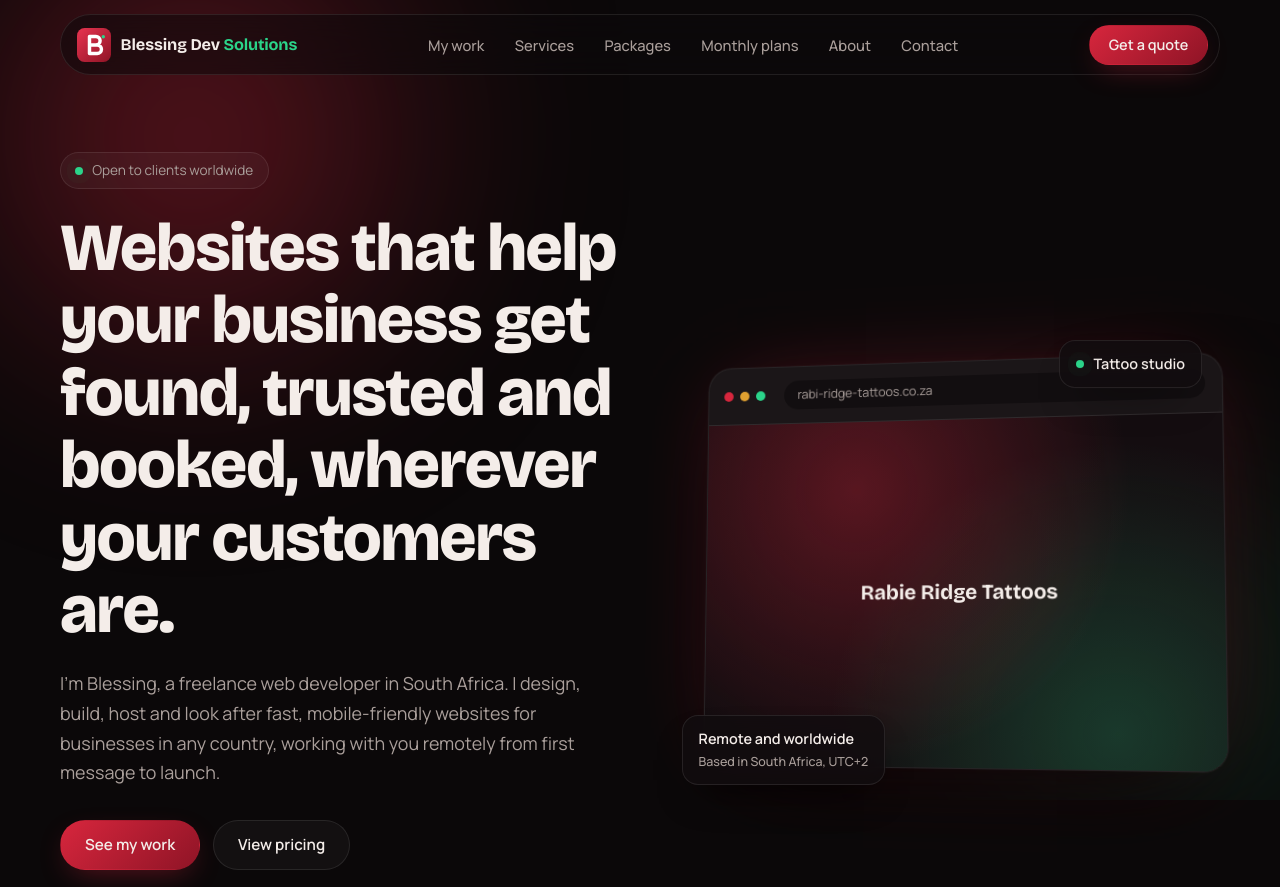
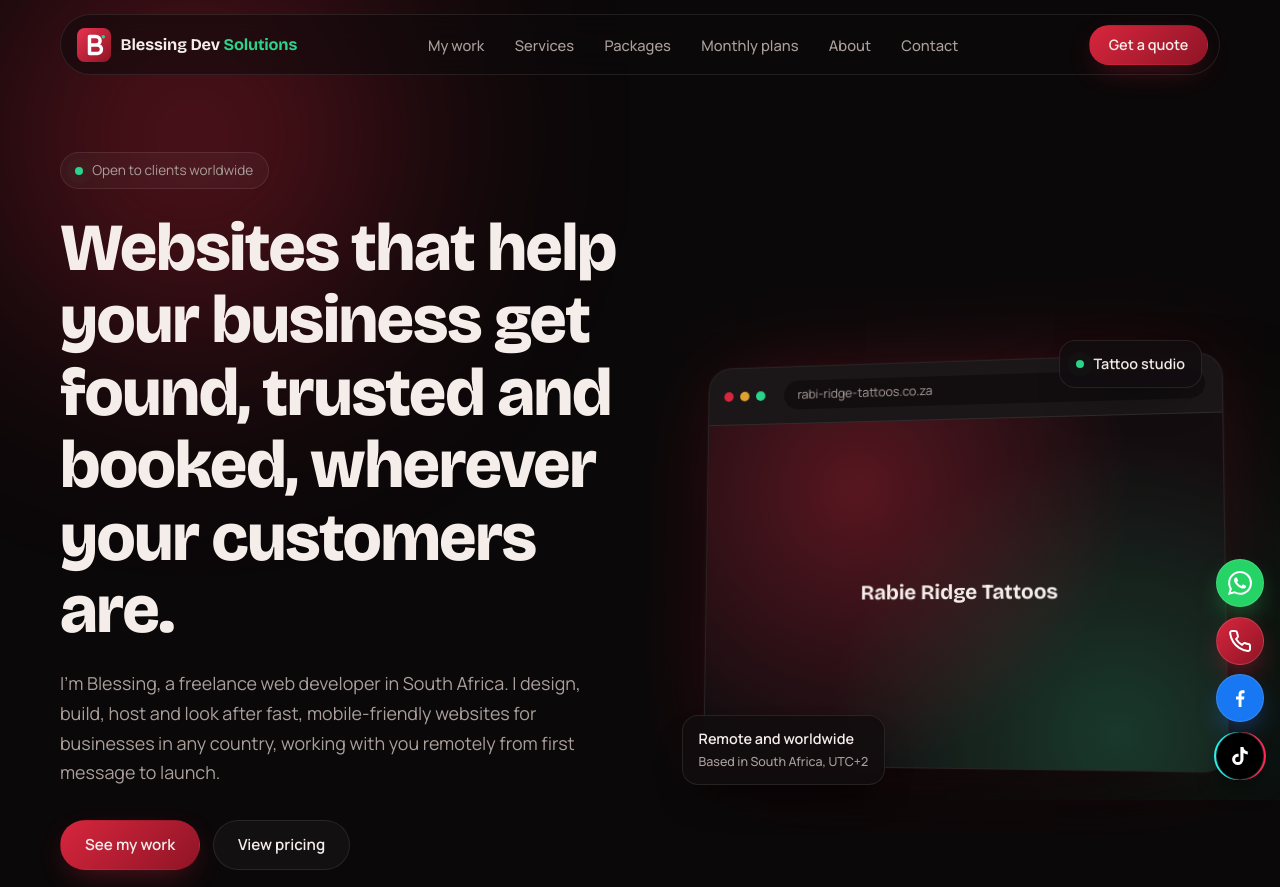
Before and after one commit to Blessing-D3velop/Blessing-Dev-Solutions, a plain HTML site: page index.html in a window 1280 px wide. Shown: the top 887 px of the page. Drawn offline with nearby package versions, Linux system fonts and the light colour scheme.

Commit message:
Add Google site verification meta tag and implement floating contact icons

```diff
--- /dev/null
+++ b/floating-icons.css
@@ -0,0 +1,39 @@
+/* Floating contact and social icons (bottom right corner) */
+.float-social {
+  position: fixed; right: 16px; bottom: 20px; z-index: 60;
+  display: flex; flex-direction: column; gap: 0.6rem;
+}
+.float-social a {
+  position: relative; width: 48px; height: 48px; display: grid; place-items: center; border-radius: 50%;
+  color: #fff; border: 1px solid rgba(255, 255, 255, 0.14);
+  box-shadow: 0 12px 28px -10px rgba(0, 0, 0, 0.8);
+  transition: transform 0.25s cubic-bezier(0.22, 1, 0.36, 1), box-shadow 0.25s;
+}
+.float-social a:hover, .float-social a:focus-visible { transform: translateX(-4px) scale(1.08); }
+.float-social svg { width: 24px; height: 24px; fill: currentColor; }
+.float-social svg.stroke { fill: none; stroke: currentColor; stroke-width: 2; stroke-linecap: round; stroke-linejoin: round; }
+
+.float-social .fs-whatsapp { background: #25d366; box-shadow: 0 12px 28px -10px rgba(37, 211, 102, 0.7); }
+.float-social .fs-call { background: linear-gradient(135deg, #d7263d, #8f1426); box-shadow: 0 12px 28px -10px rgba(215, 38, 61, 0.7); }
+.float-social .fs-facebook { background: #1877f2; box-shadow: 0 12px 28px -10px rgba(24, 119, 242, 0.7); }
+.float-social .fs-tiktok { background: #000; box-shadow: -2px 0 0 #25f4ee, 2px 0 0 #fe2c55, 0 12px 28px -10px rgba(0, 0, 0, 0.9); }
+
+/* Label that slides out on hover (desktop) */
+.float-social a::after {
+  content: attr(data-label); position: absolute; right: calc(100% + 10px); top: 50%;
+  transform: translate(8px, -50%); opacity: 0; pointer-events: none; white-space: nowrap;
+  padding: 0.35rem 0.75rem; border-radius: 999px; background: #1b1316; color: #f4ede9;
+  border: 1px solid rgba(255, 255, 255, 0.12); font: 600 0.82rem "Manrope", "Segoe UI", system-ui, sans-serif;
+  transition: opacity 0.2s, transform 0.2s;
+}
+.float-social a:hover::after, .float-social a:focus-visible::after { opacity: 1; transform: translate(0, -50%); }
+
+@media (max-width: 640px) {
+  .float-social { right: 10px; bottom: 14px; gap: 0.5rem; }
+  .float-social a { width: 42px; height: 42px; }
+  .float-social svg { width: 21px; height: 21px; }
+  .float-social a::after { display: none; }
+}
+@media (prefers-reduced-motion: reduce) {
+  .float-social a, .float-social a::after { transition: none; }
+}
--- a/index.html
+++ b/index.html
@@ -15,9 +15,8 @@
   <link rel="alternate" hreflang="en" href="https://blessing-dev-solutions-sxcb.vercel.app/">
   <link rel="alternate" hreflang="x-default" href="https://blessing-dev-solutions-sxcb.vercel.app/">
 
-  <!-- Google Search Console: paste your verification tag here (HTML tag method), then remove the comment markers.
-  <meta name="google-site-verification" content="YOUR_CODE_HERE">
-  -->
+  <!-- Google Search Console verification -->
+  <meta name="google-site-verification" content="fTHx88Q089Db0-BBYbbXrU_-yT2N-DDlTqWf64-bNlw" />
 
   <!-- Icons -->
   <link rel="icon" href="/images/favicon.ico" sizes="48x48">
@@ -42,9 +41,6 @@
   <meta property="og:image:height" content="630">
   <meta property="og:image:alt" content="Blessing Dev Solutions: websites that get your business found, trusted and booked.">
 
-  <meta name="google-site-verification" content="fTHx88Q089Db0-BBYbbXrU_-yT2N-DDlTqWf64-bNlw" />
-
-
   <!-- Twitter / X -->
   <meta name="twitter:card" content="summary_large_image">
   <meta name="twitter:title" content="Blessing Dev Solutions | Freelance web developer for clients worldwide">
@@ -56,6 +52,7 @@
   <link rel="preconnect" href="https://fonts.gstatic.com" crossorigin>
   <link href="https://fonts.googleapis.com/css2?family=Bricolage+Grotesque:opsz,wght@12..96,500;12..96,700;12..96,800&family=Manrope:wght@400;500;600;700&display=swap" rel="stylesheet">
   <link rel="stylesheet" href="style.css">
+  <link rel="stylesheet" href="floating-icons.css">
 
   <!-- Structured data -->
   <script type="application/ld+json">
@@ -104,7 +101,9 @@
         "sameAs": [
           "https://muthivhi-portfolio.vercel.app/",
           "https://github.com/Blessing-D3velop",
-          "https://www.linkedin.com/in/blessing-muthivhi-18560b3b5/"
+          "https://www.linkedin.com/in/blessing-muthivhi-18560b3b5/",
+          "https://www.facebook.com/prince.nhlapo.71/",
+          "https://www.tiktok.com/@blessingmuthivhi"
         ]
       },
       {
@@ -119,7 +118,9 @@
         "sameAs": [
           "https://muthivhi-portfolio.vercel.app/",
           "https://github.com/Blessing-D3velop",
-          "https://www.linkedin.com/in/blessing-muthivhi-18560b3b5/"
+          "https://www.linkedin.com/in/blessing-muthivhi-18560b3b5/",
+          "https://www.facebook.com/prince.nhlapo.71/",
+          "https://www.tiktok.com/@blessingmuthivhi"
         ]
       }
     ]
@@ -358,6 +359,22 @@
     </form>
   </dialog>
 
+  <!-- Floating contact and social icons -->
+  <aside class="float-social" aria-label="Contact and social links">
+    <a class="fs-whatsapp" href="https://wa.me/27794453042" target="_blank" rel="noopener" aria-label="Chat on WhatsApp" data-label="WhatsApp">
+      <svg viewBox="0 0 24 24" aria-hidden="true"><path d="M17.472 14.382c-.297-.149-1.758-.867-2.03-.967-.273-.099-.471-.148-.67.15-.197.297-.767.966-.94 1.164-.173.199-.347.223-.644.075-.297-.15-1.255-.463-2.39-1.475-.883-.788-1.48-1.761-1.653-2.059-.173-.297-.018-.458.13-.606.134-.133.298-.347.446-.52.149-.174.198-.298.298-.497.099-.198.05-.371-.025-.52-.075-.149-.669-1.612-.916-2.207-.242-.579-.487-.5-.669-.51-.173-.008-.371-.01-.57-.01-.198 0-.52.074-.792.372-.272.297-1.04 1.016-1.04 2.479 0 1.462 1.065 2.875 1.213 3.074.149.198 2.096 3.2 5.077 4.487.709.306 1.262.489 1.694.625.712.227 1.36.195 1.871.118.571-.085 1.758-.719 2.006-1.413.248-.694.248-1.289.173-1.413-.074-.124-.272-.198-.57-.347m-5.421 7.403h-.004a9.87 9.87 0 01-5.031-1.378l-.361-.214-3.741.982.998-3.648-.235-.374a9.86 9.86 0 01-1.51-5.26c.001-5.45 4.436-9.884 9.888-9.884 2.64 0 5.122 1.03 6.988 2.898a9.825 9.825 0 012.893 6.994c-.003 5.45-4.437 9.884-9.885 9.884m8.413-18.297A11.815 11.815 0 0012.05 0C5.495 0 .16 5.335.157 11.892c0 2.096.547 4.142 1.588 5.945L.057 24l6.305-1.654a11.882 11.882 0 005.683 1.448h.005c6.554 0 11.89-5.335 11.893-11.893a11.821 11.821 0 00-3.48-8.413z"/></svg>
+    </a>
+    <a class="fs-call" href="tel:+27794453042" aria-label="Call 079 445 3042" data-label="Call 079 445 3042">
+      <svg class="stroke" viewBox="0 0 24 24" aria-hidden="true"><path d="M22 16.92v3a2 2 0 0 1-2.18 2 19.79 19.79 0 0 1-8.63-3.07 19.5 19.5 0 0 1-6-6 19.79 19.79 0 0 1-3.07-8.67A2 2 0 0 1 4.11 2h3a2 2 0 0 1 2 1.72c.13.96.36 1.9.7 2.81a2 2 0 0 1-.45 2.11L8.09 9.91a16 16 0 0 0 6 6l1.27-1.27a2 2 0 0 1 2.11-.45c.91.34 1.85.57 2.81.7A2 2 0 0 1 22 16.92z"/></svg>
+    </a>
+    <a class="fs-facebook" href="https://www.facebook.com/prince.nhlapo.71/" target="_blank" rel="noopener" aria-label="Facebook" data-label="Facebook">
+      <svg viewBox="0 0 24 24" aria-hidden="true"><path d="M13.5 21v-7.5h2.5l.4-3h-2.9V8.6c0-.87.3-1.45 1.5-1.45h1.5V4.45c-.26-.04-1.17-.12-2.2-.12-2.2 0-3.7 1.34-3.7 3.8v2.37H8v3h2.6V21h2.9z"/></svg>
+    </a>
+    <a class="fs-tiktok" href="https://www.tiktok.com/@blessingmuthivhi" target="_blank" rel="noopener" aria-label="TikTok" data-label="TikTok">
+      <svg viewBox="0 0 24 24" aria-hidden="true"><path d="M16.6 5.8A4.3 4.3 0 0 1 15.5 3h-3.1v12.4a2.6 2.6 0 1 1-2.6-2.6c.27 0 .53.04.78.12V9.7a5.7 5.7 0 1 0 4.92 5.65V9.1a7.4 7.4 0 0 0 4.3 1.4V7.4a4.3 4.3 0 0 1-3.2-1.6z"/></svg>
+    </a>
+  </aside>
+
   <div class="toast" id="toast" role="status" aria-live="polite"></div>
   <script src="script.js"></script>
 </body>
```
